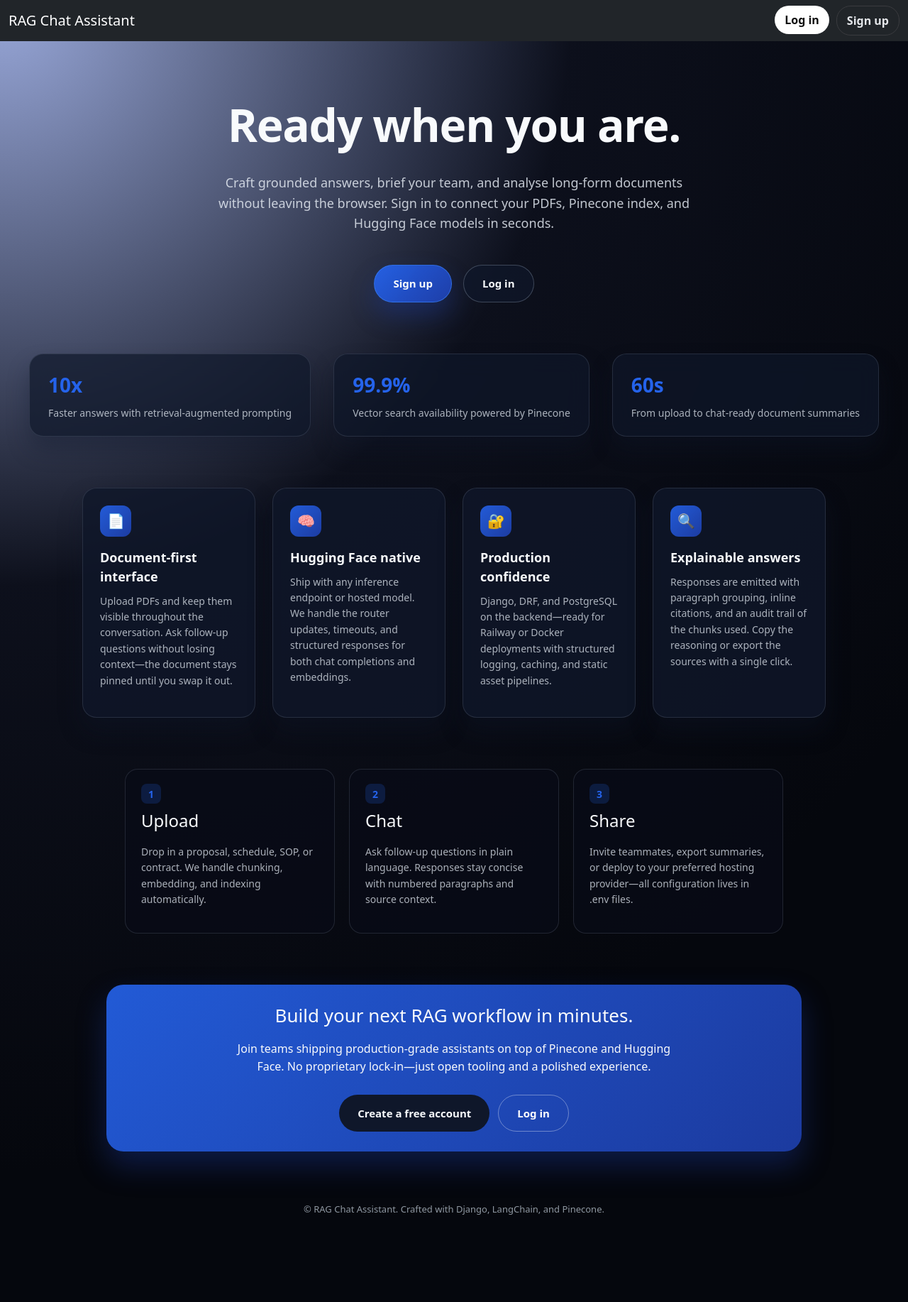
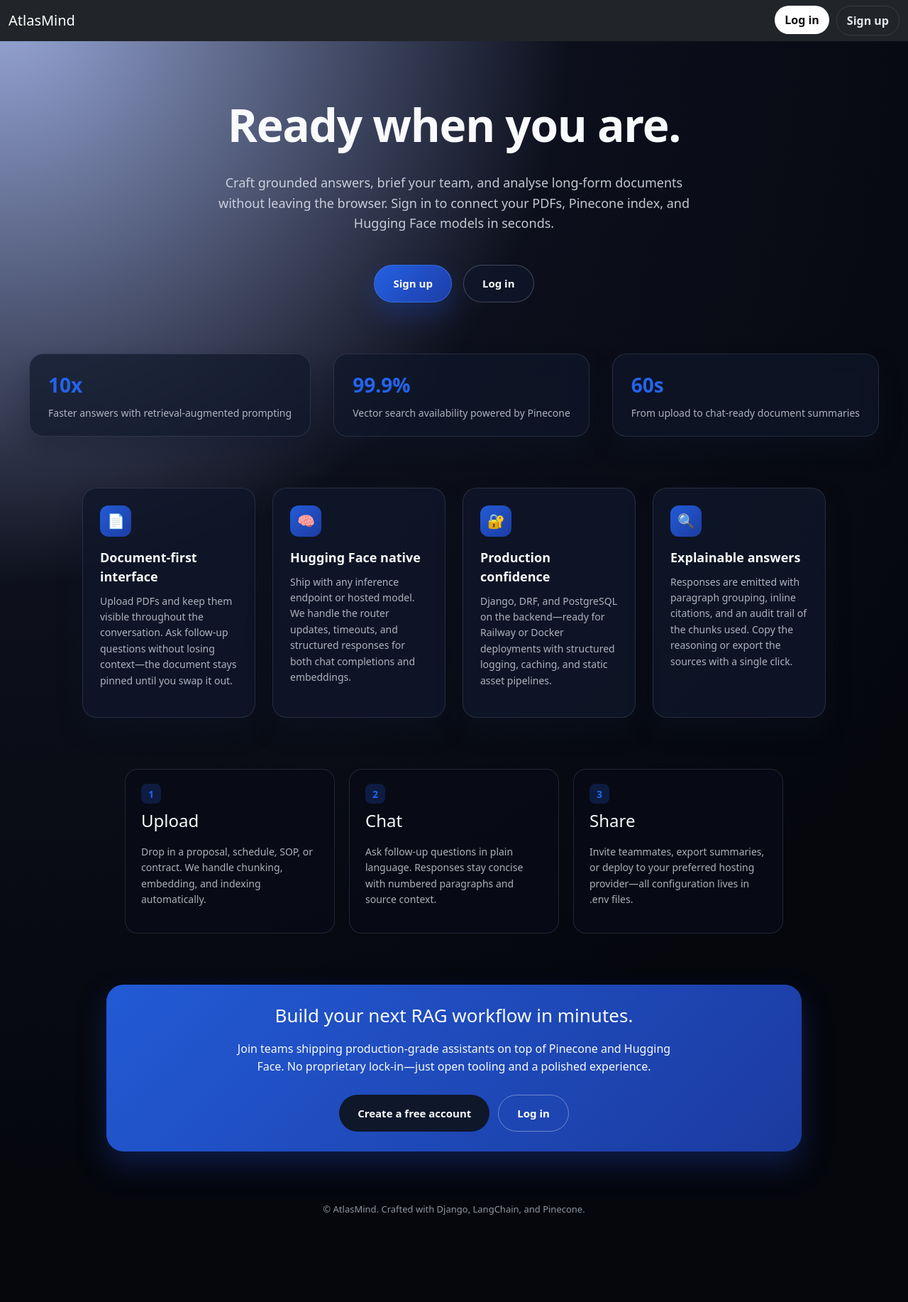
Before and after one commit to CopyCoderJay/RAG_CHAT, a Django app: page / in a window 1280 px wide. Shown: the whole page at 71% size. Run offline with Django 4.2, Linux system fonts and the light colour scheme.

Commit message:
UI13 Commit

```diff
--- a/static/css/style.css
+++ b/static/css/style.css
@@ -1,4 +1,4 @@
-/* Custom styles for RAG Chat Assistant */
+/* Custom styles for AtlasMind */
 
 /* Navbar brand wrapper and tagline */
 .navbar-brand-wrapper {
--- a/templates/accounts/login.html
+++ b/templates/accounts/login.html
@@ -1,6 +1,6 @@
 {% extends 'base.html' %}
 
-{% block title %}Login - RAG Chat Assistant{% endblock %}
+{% block title %}Login - AtlasMind{% endblock %}
 
 {% block content %}
 <style>
--- a/templates/accounts/register.html
+++ b/templates/accounts/register.html
@@ -1,6 +1,6 @@
 {% extends 'base.html' %}
 
-{% block title %}Register - RAG Chat Assistant{% endblock %}
+{% block title %}Register - AtlasMind{% endblock %}
 
 {% block content %}
 <style>
--- a/templates/base.html
+++ b/templates/base.html
@@ -4,7 +4,7 @@
 <head>
     <meta charset="UTF-8">
     <meta name="viewport" content="width=device-width, initial-scale=1.0">
-    <title>{% block title %}RAG Chat Assistant{% endblock %}</title>
+    <title>{% block title %}AtlasMind{% endblock %}</title>
     <meta name="theme-color" content="#0b1120">
     <meta name="apple-mobile-web-app-capable" content="yes">
     <link rel="manifest" href="{% url 'pwa-manifest' %}">
@@ -39,7 +39,7 @@
         </style>
         <nav class="navbar navbar-expand-lg navbar-dark bg-dark">
             <div class="container-fluid">
-                <a class="navbar-brand" href="{% url 'landing' %}">RAG Chat Assistant</a>
+                <a class="navbar-brand" href="{% url 'landing' %}">AtlasMind</a>
                 <button class="navbar-toggler" type="button" data-bs-toggle="collapse" data-bs-target="#navbarNav" aria-controls="navbarNav" aria-expanded="false" aria-label="Toggle navigation">
                     <span class="navbar-toggler-icon"></span>
                 </button>
--- a/templates/chat/dashboard.html
+++ b/templates/chat/dashboard.html
@@ -1,7 +1,7 @@
 {% extends 'base.html' %}
 {% load static %}
 
-{% block title %}RAG Chat Assistant{% endblock %}
+{% block title %}AtlasMind{% endblock %}
 
 {% block content %}
 <div class="app-container">
@@ -1624,7 +1624,7 @@ function loadUploadedPDFs(chatId, options = {}) {
                     </div>
                   ` : '<div style="color:#888;font-size:14px;text-align:center;padding:40px 0;">No messages to preview</div>'}
                   <div style="text-align:right;margin-top:16px;">
-                    <span style="font-size:16px;font-weight:600;color:#ffffff;">RAG Chat Assistant</span>
+                    <span style="font-size:16px;font-weight:600;color:#ffffff;">AtlasMind</span>
                   </div>
                 </div>
 
--- a/templates/chat/landing_public.html
+++ b/templates/chat/landing_public.html
@@ -1,7 +1,7 @@
 {% extends 'base.html' %}
 {% load static %}
 
-{% block title %}Welcome - RAG Chat Assistant{% endblock %}
+{% block title %}Welcome - AtlasMind{% endblock %}
 
 {% block content %}
 <style>
@@ -368,7 +368,7 @@
   </section>
 
   <footer class="landing-footer">
-    © {{ now|date:"Y" }} RAG Chat Assistant. Crafted with Django, LangChain, and Pinecone.
+    © {{ now|date:"Y" }} AtlasMind. Crafted with Django, LangChain, and Pinecone.
   </footer>
 </div>
 {% endblock %}
--- a/templates/documents/upload.html
+++ b/templates/documents/upload.html
@@ -1,7 +1,7 @@
 {% extends 'base.html' %}
 {% load static %}
 
-{% block title %}Upload PDF - RAG Chat Assistant{% endblock %}
+{% block title %}Upload PDF - AtlasMind{% endblock %}
 
 {% block content %}
 <div class="container-fluid">
```
Also changed, not shown: templates/manifest.webmanifest.
